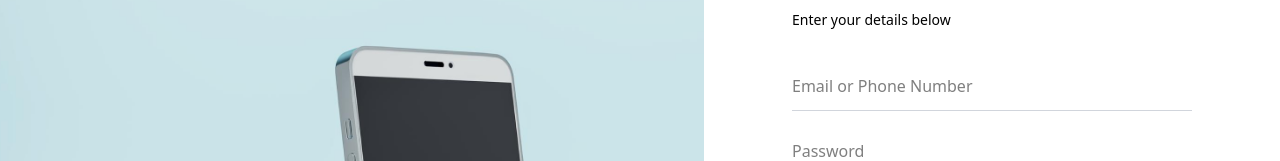
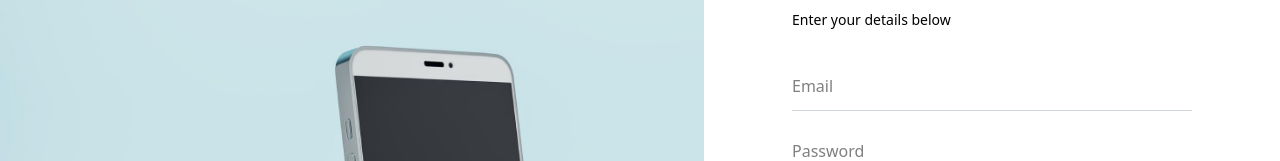
Before and after one commit to Bilal-Afzal-Bhatti/shopping-store, a React (Vite) app: page /login in a window 1280 px wide. Shown: the part 305-466 px from the top of the page. Built offline with nearby package versions, Linux system fonts and the light colour scheme; no server answers.

Commit message:
bug removing from the login

```diff
--- a/src/login.tsx
+++ b/src/login.tsx
@@ -86,7 +86,7 @@ function Login() {
             <div className="space-y-4">
               <input
                 type="text"
-                placeholder="Email or Phone Number"
+                placeholder="Email "
                 value={email}
                 onChange={(e) => setEmail(e.target.value)}
                 className="w-full border-b border-gray-300 py-3 outline-none focus:border-black transition-colors"
```
